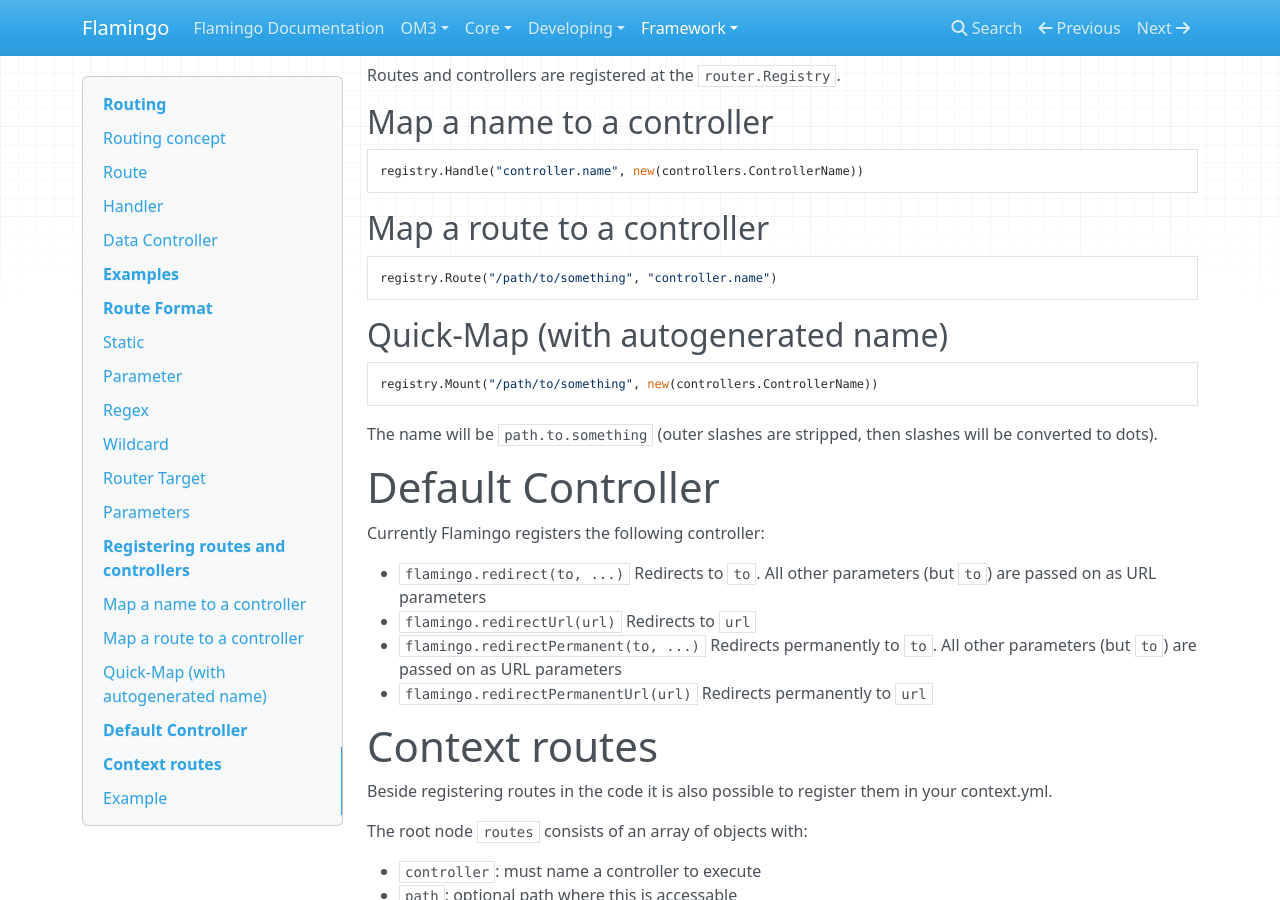
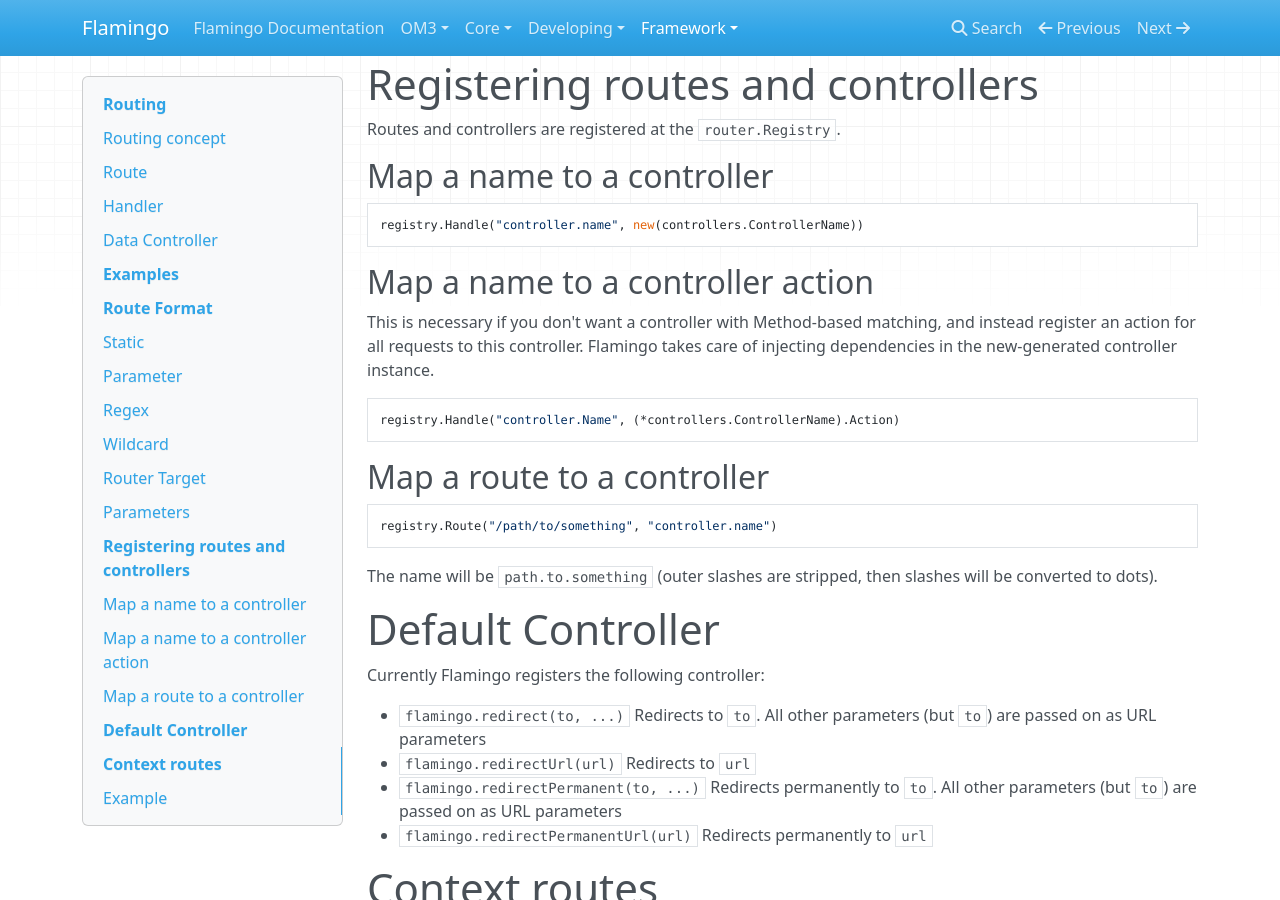
Before and after one commit to i-love-flamingo/flamingo, an MkDocs documentation site: the page built from docs/framework/routing.md, in a window 1280 px wide and 900 px high, scrolled down 2398 px. Built offline with MkDocs 1.6.1, drawn with Linux system fonts in a browser that asks for light colours; nearby versions of some CDN libraries; some of the changed text lies outside the part shown.

Commit message:
controller action documentation

````diff
--- a/docs/framework/routing.md
+++ b/docs/framework/routing.md
@@ -60,6 +60,9 @@
 
     // Map `/search/:type` to ViewController with `type` retrieved from the path
     m.RouterRegistry.Route("/search/:type", `search.view(type)`)
+
+    // Map a controller action to a router (no METHOD specific handling)
+    m.RouterRegistry.Handle("flamingo.redirect", (*controller.Redirect).Redirect)
 }
 ```
 
@@ -110,16 +113,18 @@
 registry.Handle("controller.name", new(controllers.ControllerName))
 ```
 
+## Map a name to a controller action
+
+This is necessary if you don't want a controller with Method-based matching, and instead register an action for all requests to this controller.
+Flamingo takes care of injecting dependencies in the new-generated controller instance.
+```go
+registry.Handle("controller.Name", (*controllers.ControllerName).Action)
+```
+
 ## Map a route to a controller
 
 ```go
 registry.Route("/path/to/something", "controller.name")
-```
-
-## Quick-Map (with autogenerated name)
-
-```go
-registry.Mount("/path/to/something", new(controllers.ControllerName))
 ```
 
 The name will be `path.to.something` (outer slashes are stripped, then slashes will be converted to dots).
````
